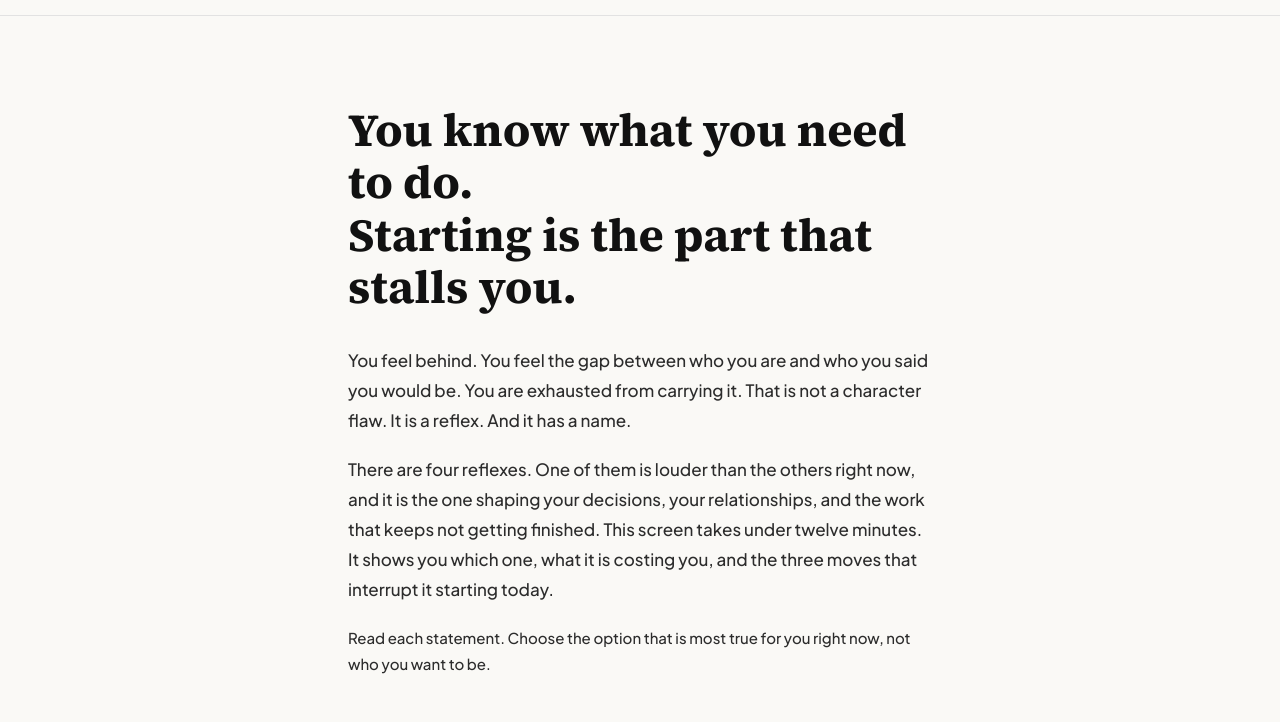
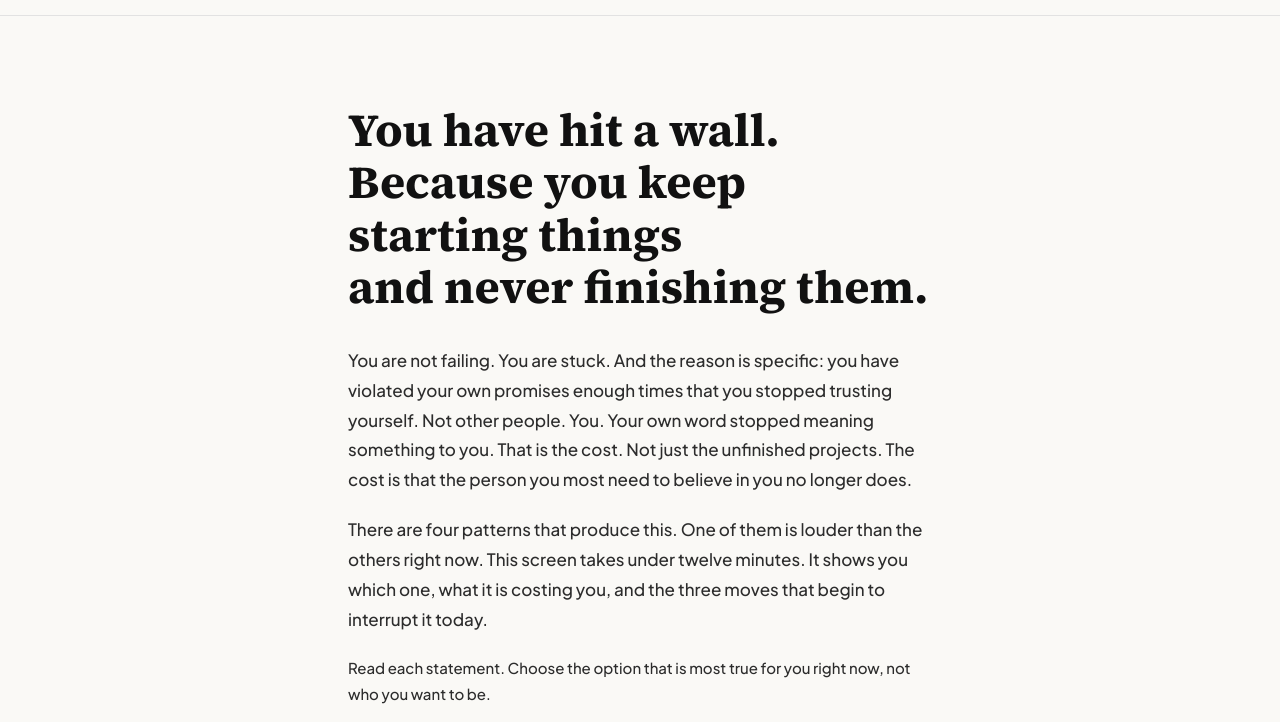
Before and after one commit to JMKing360/4c-reflex-screen, a plain HTML site: page index.html in a window 1280 px wide. Shown: the part 36-758 px from the top of the page. Drawn offline with nearby package versions, Linux system fonts and the light colour scheme.

Commit message:
Update intro: violated promises / self-trust bankrupt framing

```diff
--- a/index.html
+++ b/index.html
@@ -797,9 +797,9 @@ body {
 ══════════════════════════════════════════════════ -->
 <div id="screen-intro" class="screen active">
   <div class="wrap">
-    <h1 class="intro-h1">You know what you need to do.<br>Starting is the part that stalls you.</h1>
-    <p class="intro-body">You feel behind. You feel the gap between who you are and who you said you would be. You are exhausted from carrying it. That is not a character flaw. It is a reflex. And it has a name.</p>
-    <p class="intro-body">There are four reflexes. One of them is louder than the others right now, and it is the one shaping your decisions, your relationships, and the work that keeps not getting finished. This screen takes under twelve minutes. It shows you which one, what it is costing you, and the three moves that interrupt it starting today.</p>
+    <h1 class="intro-h1">You have hit a wall.<br>Because you keep starting things<br>and never finishing them.</h1>
+    <p class="intro-body">You are not failing. You are stuck. And the reason is specific: you have violated your own promises enough times that you stopped trusting yourself. Not other people. You. Your own word stopped meaning something to you. That is the cost. Not just the unfinished projects. The cost is that the person you most need to believe in you no longer does.</p>
+    <p class="intro-body">There are four patterns that produce this. One of them is louder than the others right now. This screen takes under twelve minutes. It shows you which one, what it is costing you, and the three moves that begin to interrupt it today.</p>
     <p class="intro-instruction">Read each statement. Choose the option that is most true for you right now, not who you want to be.</p>
     <div class="name-block">
       <label class="name-label" for="participantName">Your first name</label>
```
